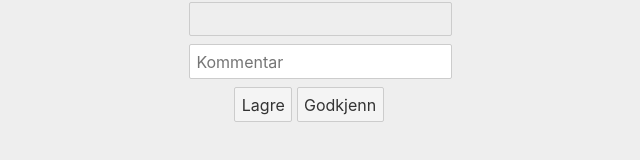
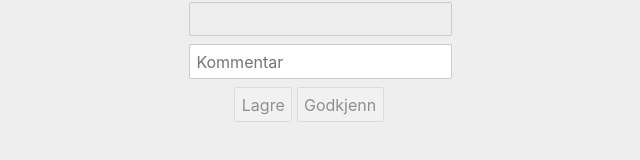
Before and after one commit to eliseeaster/sykepenger_dokument, a Svelte app: page / in a window 1280 px wide. Shown: the part 156-316 px from the top of the page, without its empty margins (331-971 px from the left). Built offline with nearby package versions, Linux system fonts and the light colour scheme.

Commit message:
La til dirtyDocument

```diff
--- a/src/AddPatientForm.svelte
+++ b/src/AddPatientForm.svelte
@@ -1,15 +1,22 @@
 <script>
 	export let patientName;
 	export let patientId;
+	export let comment = "";
 	export let readonly;
+	export let dirtyDocument = false;
 
 	const saveDocument = () => {
-		alert("trying to save")
+		dirtyDocument = false;
 	};
 
 	const approveDocument = () => {
-		alert("trying to approve")
+		dirtyDocument = false;
 	};
+
+	const keyPress = () => {
+		dirtyDocument = true;
+	}
+
 </script>
 
 <main>
@@ -19,14 +26,15 @@
 		<label>Personnummer</label>
 		<input disabled value={patientId} id="patientId" />
 
-		<input type="text" placeholder="Kommentar" id="commentBox"/>
+		<input type="text" placeholder="Kommentar" id="commentBox" value="{comment}" on:input={keyPress}/>
 		<button
+			class:inactive={!dirtyDocument}
 			name="saveButton"
 			type="submit"
 			on:click={saveDocument}
 			id="button1">Lagre</button
 		>
-		<button name="approveButton" type="submit" on:click={approveDocument}
+		<button name="approveButton" type="submit" on:click={approveDocument} class:inactive={!dirtyDocument}
 			>Godkjenn</button
 		>
 	</div>
@@ -43,4 +51,8 @@
 	.hide button {
 		display: none;
 	}
+
+	.inactive {
+		opacity: 0.5;
+	}
 </style>
--- a/src/App.svelte
+++ b/src/App.svelte
@@ -6,6 +6,7 @@ import AddPatientForm from './AddPatientForm.svelte'
 let showModal = false;
 let patientName;
 let patientId;
+let comment;
 let readonly;
 
 // Modal
```
